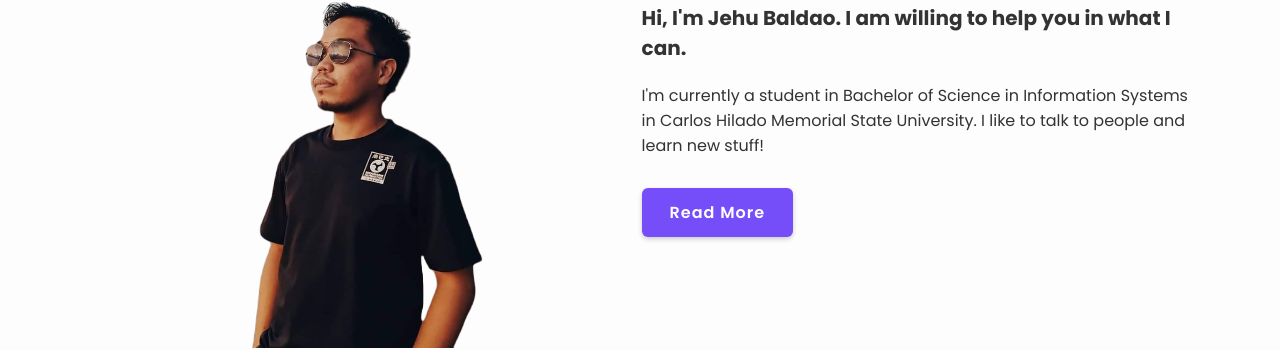
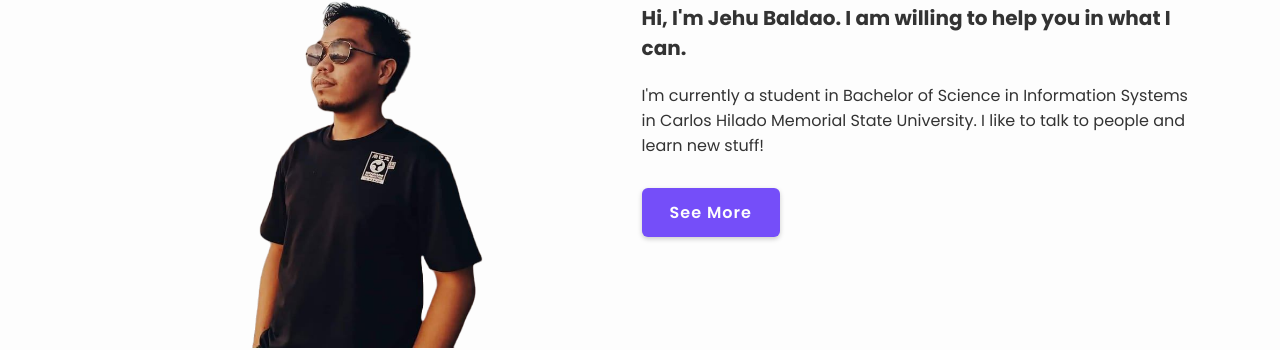
Before and after one commit to AriztoCratz/muffinman.github.io, a plain HTML site: page index.html in a window 1280 px wide. Shown: the part 1147-1497 px from the top of the page. Drawn offline with nearby package versions, Linux system fonts and the light colour scheme.

Commit message:
Update index.html

```diff
--- a/index.html
+++ b/index.html
@@ -82,7 +82,7 @@
             <h3>Hi, I'm Jehu Baldao. I am willing to help you in what I can.</h3>
             <p>I'm currently a student in Bachelor of Science in Information Systems in Carlos Hilado Memorial State University. I like to talk to people and learn new stuff! </p>
 
-            <a target="_blank" href="https://www.facebook.com/JebzKuno" class="btn">Read More</a>
+            <a target="_blank" href="https://www.facebook.com/JebzKuno" class="btn">See More</a>
         </div>
      </section>
 
```
